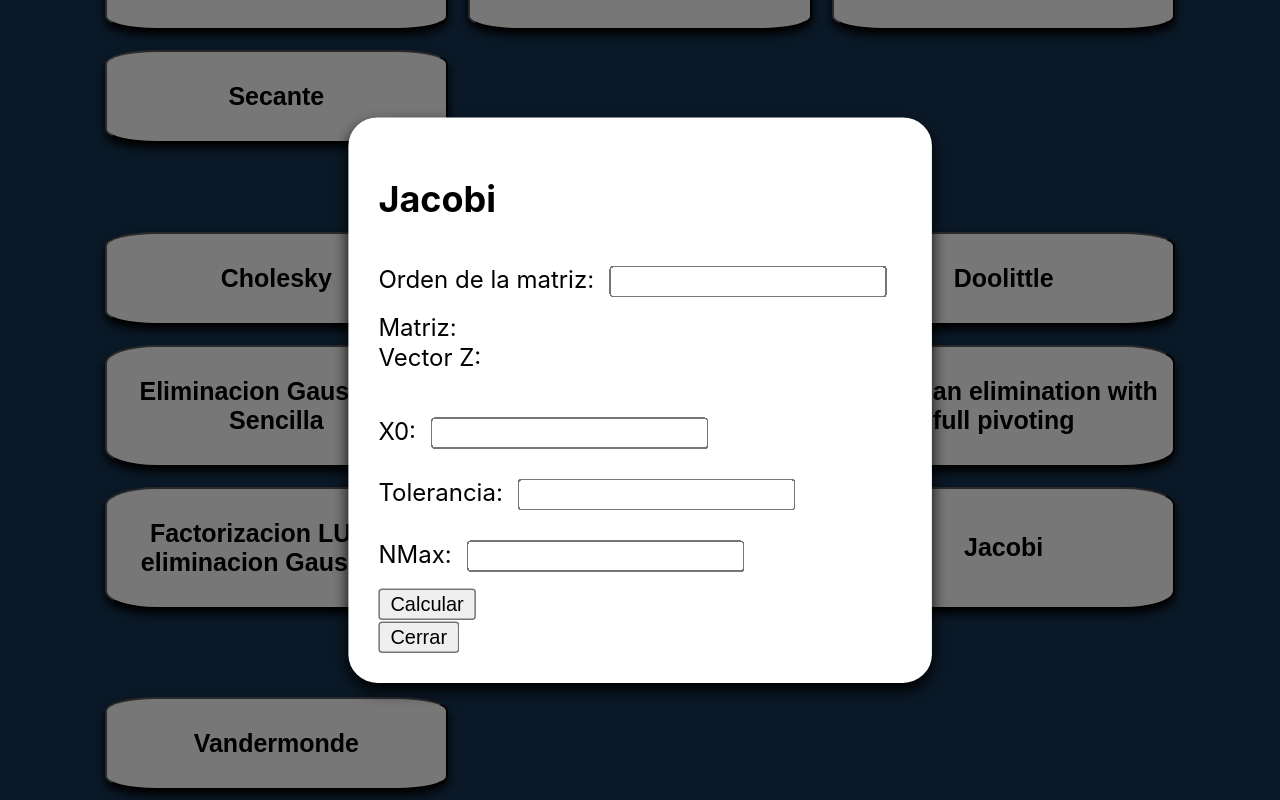
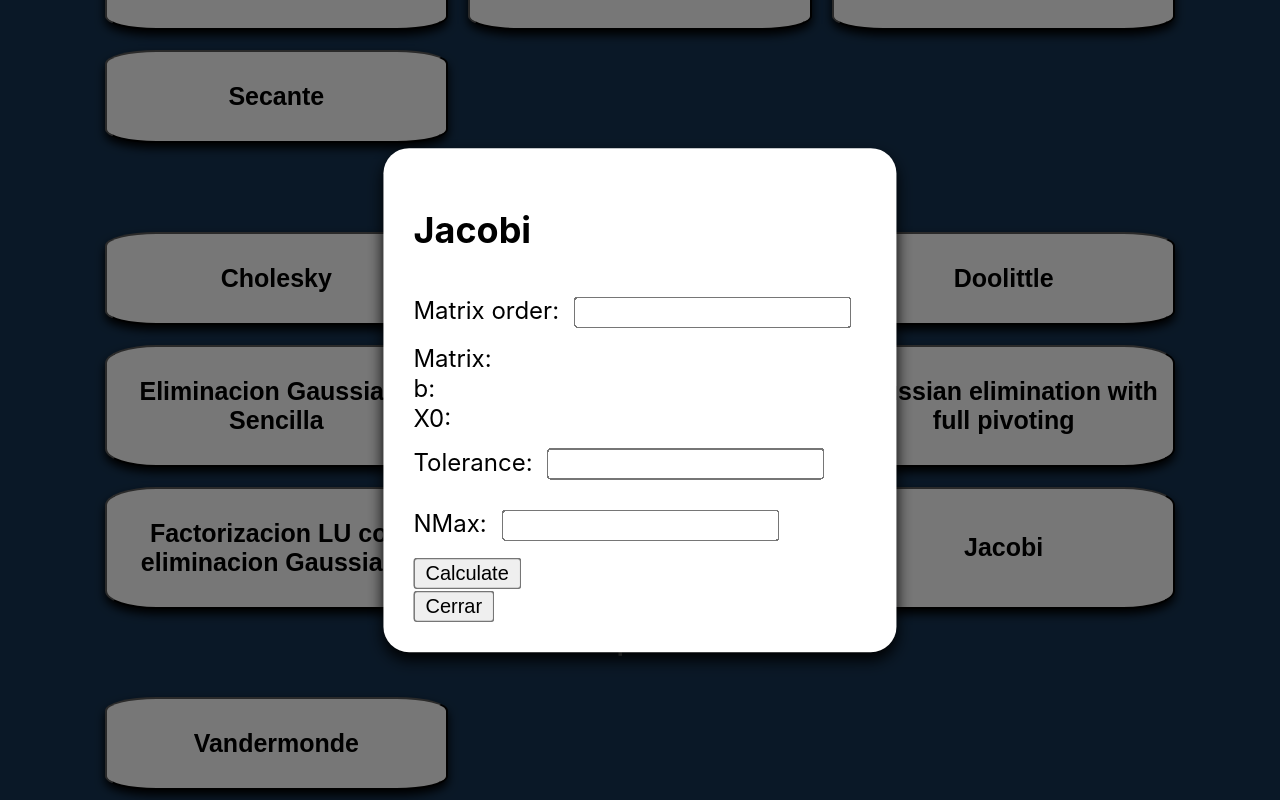
Before and after one commit to Miguelco23/Numerical-analysis, a React (Create React App) app in the folder numerical_front/: page / in a window 1280 px wide. Both pictures are taken after a click on the button "Jacobi". Shown: the part 357-1157 px from the top of the page. Built offline with nearby package versions, Linux system fonts and the light colour scheme.

Commit message:
Fixing X0 parameter

```diff
--- a/numerical_front/src/methods/GaussSeidel.jsx
+++ b/numerical_front/src/methods/GaussSeidel.jsx
@@ -3,7 +3,7 @@ import React, { useState } from "react";
 const GaussSeidel = () => {
     const [matrixData, setMatrixData] = useState([]);
     const [zData, setZData] = useState([]);
-    const [x0, setX0] = useState("");
+    const [x0, setX0] = useState([]);
     const [tolerance, setTolerance] = useState("");
     const [nMax, setNMax] = useState("");
     const [result, setResult] = useState(null);
@@ -15,6 +15,7 @@ const GaussSeidel = () => {
         }
         setMatrixData(Array.from({ length: size }, () => Array(size).fill(0)));
         setZData(Array(size).fill(0));
+        setX0(Array(size).fill(0));
         setResult(null);
     };
 
@@ -36,11 +37,20 @@ const GaussSeidel = () => {
         });
     };
 
+    const handleX0InputChange = (event, index) => {
+        const { value } = event.target;
+        setX0((prevX0) => {
+            const updatedX0 = [...prevX0];
+            updatedX0[index] = parseFloat(value);
+            return updatedX0;
+        });
+    };
+
     const handleSubmit = async () => {
         const data = {
             matrix: matrixData,
             z: zData,
-            x0: parseFloat(x0),
+            x0: x0,
             tolerance: parseFloat(tolerance),
             nMax: parseFloat(nMax)
         };
@@ -74,6 +84,17 @@ const GaussSeidel = () => {
         ));
     };
 
+    const renderX0Inputs = () => {
+        return x0.map((value, index) => (
+            <input
+                style={{ width: "30px" }}
+                key={index}
+                type="number"
+                onChange={(e) => handleX0InputChange(e, index)}
+            />
+        ));
+    };
+
     return (
         <div>
             <h2>Gauss-Seidel</h2>
@@ -89,12 +110,10 @@ const GaussSeidel = () => {
                 <label>b:</label>
                 {renderZInputs()}
             </div>
-            <br />
-            <label>
-                X0:
-                <input type="number" value={x0} onChange={(e) => setX0(e.target.value)} />
-            </label>
-            <br />
+            <div>
+                <label>X0:</label>
+                {renderX0Inputs()}
+            </div>
             <label>
                 Tolerance:
                 <input type="number" value={tolerance} onChange={(e) => setTolerance(e.target.value)} />
--- a/numerical_front/src/methods/Jacobi.jsx
+++ b/numerical_front/src/methods/Jacobi.jsx
@@ -3,7 +3,7 @@ import React, { useState } from "react";
 const Jacobi = () => {
     const [matrixData, setMatrixData] = useState([]);
     const [zData, setZData] = useState([]);
-    const [x0, setX0] = useState("");
+    const [x0, setX0] = useState([]);
     const [tolerance, setTolerance] = useState("");
     const [nMax, setNMax] = useState("");
     const [result, setResult] = useState(null);
@@ -15,6 +15,7 @@ const Jacobi = () => {
         }
         setMatrixData(Array.from({ length: size }, () => Array(size).fill(0)));
         setZData(Array(size).fill(0));
+        setX0(Array(size).fill(0));
         setResult(null);
     };
 
@@ -36,11 +37,20 @@ const Jacobi = () => {
         });
     };
 
+    const handleX0InputChange = (event, index) => {
+        const { value } = event.target;
+        setX0((prevX0) => {
+            const updatedX0 = [...prevX0];
+            updatedX0[index] = parseFloat(value);
+            return updatedX0;
+        });
+    };
+
     const handleSubmit = async () => {
         const data = {
             matrix: matrixData,
             z: zData,
-            x0: parseFloat(x0),
+            x0: x0,
             tolerance: parseFloat(tolerance),
             nMax: parseFloat(nMax)
         };
@@ -74,29 +84,38 @@ const Jacobi = () => {
         ));
     };
 
+    const renderX0Inputs = () => {
+        return x0.map((value, index) => (
+            <input
+                style={{ width: "30px" }}
+                key={index}
+                type="number"
+                onChange={(e) => handleX0InputChange(e, index)}
+            />
+        ));
+    };
+
     return (
         <div>
             <h2>Jacobi</h2>
             <div>
-                <label>Orden de la matriz:</label>
+                <label>Matrix order:</label>
                 <input type="number" min="1" onChange={handleMatrixSizeChange} />
             </div>
             <div>
-                <label>Matriz:</label>
+                <label>Matrix:</label>
                 {renderMatrixInputs()}
             </div>
             <div>
-                <label>Vector Z:</label>
+                <label>b:</label>
                 {renderZInputs()}
             </div>
-            <br />
+            <div>
+                <label>X0:</label>
+                {renderX0Inputs()}
+            </div>
             <label>
-                X0:
-                <input type="number" value={x0} onChange={(e) => setX0(e.target.value)} />
-            </label>
-            <br />
-            <label>
-                Tolerancia:
+                Tolerance:
                 <input type="number" value={tolerance} onChange={(e) => setTolerance(e.target.value)} />
             </label>
             <br />
@@ -105,10 +124,10 @@ const Jacobi = () => {
                 <input type="number" value={nMax} onChange={(e) => setNMax(e.target.value)} />
             </label>
             <br />
-            <button onClick={handleSubmit}>Calcular</button>
+            <button onClick={handleSubmit}>Calculate</button>
             {result && (
                 <div>
-                    <h3>Resultado:</h3>
+                    <h3>Result:</h3>
                     <p>{result}</p>
                 </div>
             )}
--- a/numerical_front/src/methods/Vandermonde.jsx
+++ b/numerical_front/src/methods/Vandermonde.jsx
@@ -87,6 +87,7 @@ const Vandermonde = () => {
                 Degree:
                 <input type="number" value={degree} onChange={(e) => setDegree(e.target.value)} />
             </label>
+            <br />
             <button onClick={handleSubmit}>Calculate</button>
             {result && (
                 <div>
```
